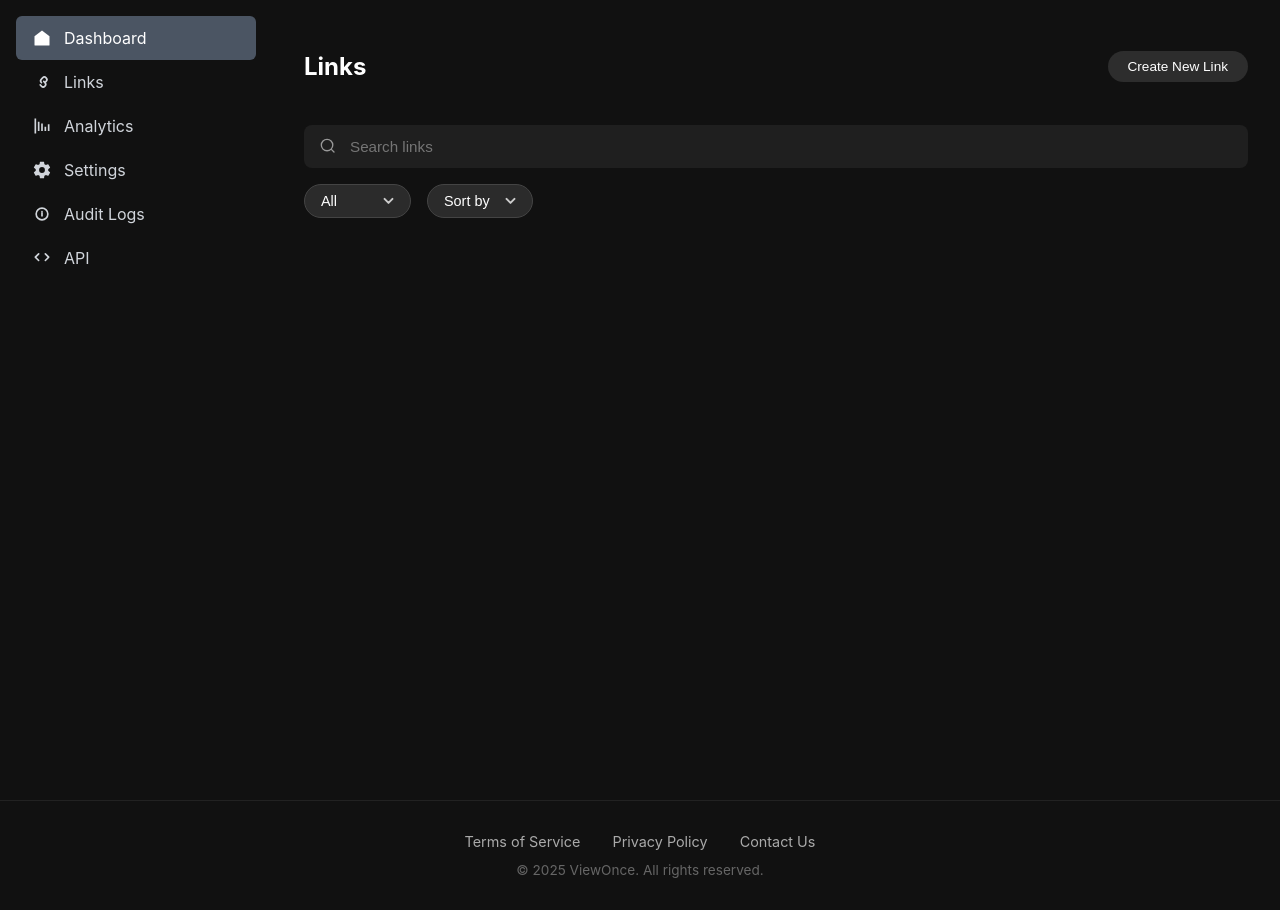
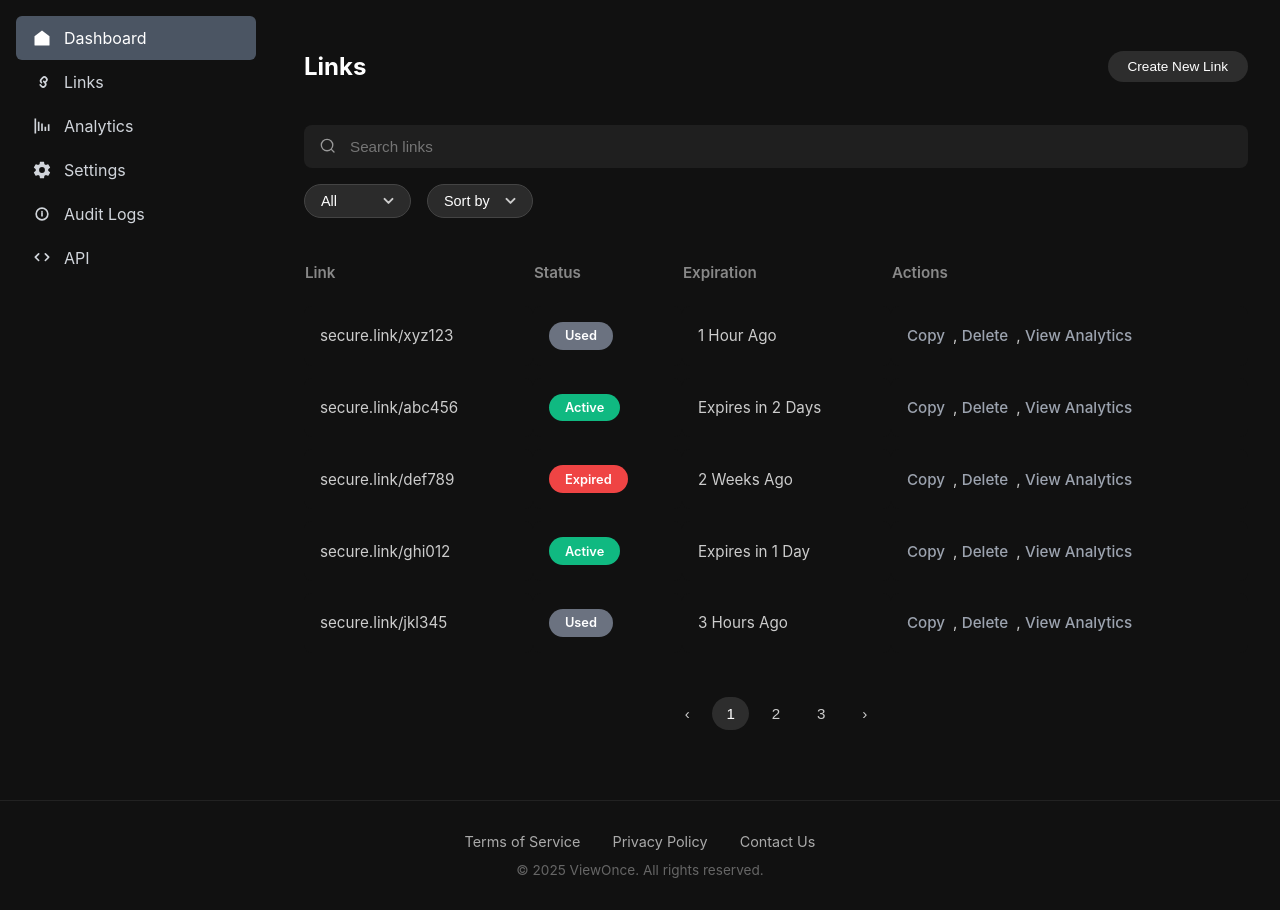
Before and after one commit to chistev/ViewOnce, a Django app: page /dashboard/links/ in a window 1280 px wide. Shown: the part 60-970 px from the top of the page. Run offline with Django 5.2, Linux system fonts and the light colour scheme.

Commit message:
links page added

```diff
--- a/view_once/static/view_once/css/dashboard.css
+++ b/view_once/static/view_once/css/dashboard.css
@@ -379,3 +379,32 @@
 .dropdown-filter option:disabled {
     color: #999; /* Lighter color for placeholder-like appearance */
 }
+
+.pagination {
+    display: flex;
+    justify-content: center;
+    align-items: center;
+    margin-top: 2rem;
+    gap: 0.5rem;
+}
+
+.page-number, .page-arrow {
+    background: none;
+    border: none;
+    color: #ccc;
+    font-size: 0.95rem;
+    padding: 0.5rem 0.9rem;
+    border-radius: 9999px;
+    cursor: pointer;
+    transition: background-color 0.2s ease, color 0.2s ease;
+}
+
+.page-number.active {
+    background-color: #2d2d2d;
+    color: white;
+}
+
+.page-number:hover, .page-arrow:hover {
+    background-color: #3a3a3a;
+    color: white;
+}
--- a/view_once/templates/view_once/links.html
+++ b/view_once/templates/view_once/links.html
@@ -36,6 +36,57 @@
     </div>
 </div>
 
+<table class="links-table">
+    <thead>
+        <tr>
+            <th>Link</th>
+            <th>Status</th>
+            <th>Expiration</th>
+            <th>Actions</th>
+        </tr>
+    </thead>
+    <tbody>
+        <tr>
+            <td>secure.link/xyz123</td>
+            <td><span class="status used">Used</span></td>
+            <td>1 Hour Ago</td>
+            <td><a href="#">Copy</a>, <a href="#">Delete</a>, <a href="#">View Analytics</a></td>
+        </tr>
+        <tr>
+            <td>secure.link/abc456</td>
+            <td><span class="status active">Active</span></td>
+            <td>Expires in 2 Days</td>
+            <td><a href="#">Copy</a>, <a href="#">Delete</a>, <a href="#">View Analytics</a></td>
+        </tr>
+        <tr>
+            <td>secure.link/def789</td>
+            <td><span class="status expired">Expired</span></td>
+            <td>2 Weeks Ago</td>
+            <td><a href="#">Copy</a>, <a href="#">Delete</a>, <a href="#">View Analytics</a></td>
+        </tr>
+        <tr>
+            <td>secure.link/ghi012</td>
+            <td><span class="status active">Active</span></td>
+            <td>Expires in 1 Day</td>
+            <td><a href="#">Copy</a>, <a href="#">Delete</a>, <a href="#">View Analytics</a></td>
+        </tr>
+        <tr>
+            <td>secure.link/jkl345</td>
+            <td><span class="status used">Used</span></td>
+            <td>3 Hours Ago</td>
+            <td><a href="#">Copy</a>, <a href="#">Delete</a>, <a href="#">View Analytics</a></td>
+        </tr>
+    </tbody>
+</table>
+
+<div class="pagination">
+    <button class="page-arrow">&lsaquo;</button>
+    <button class="page-number active">1</button>
+    <button class="page-number">2</button>
+    <button class="page-number">3</button>
+    <button class="page-arrow">&rsaquo;</button>
+</div>
+
 
 </div>
 </div>
```
